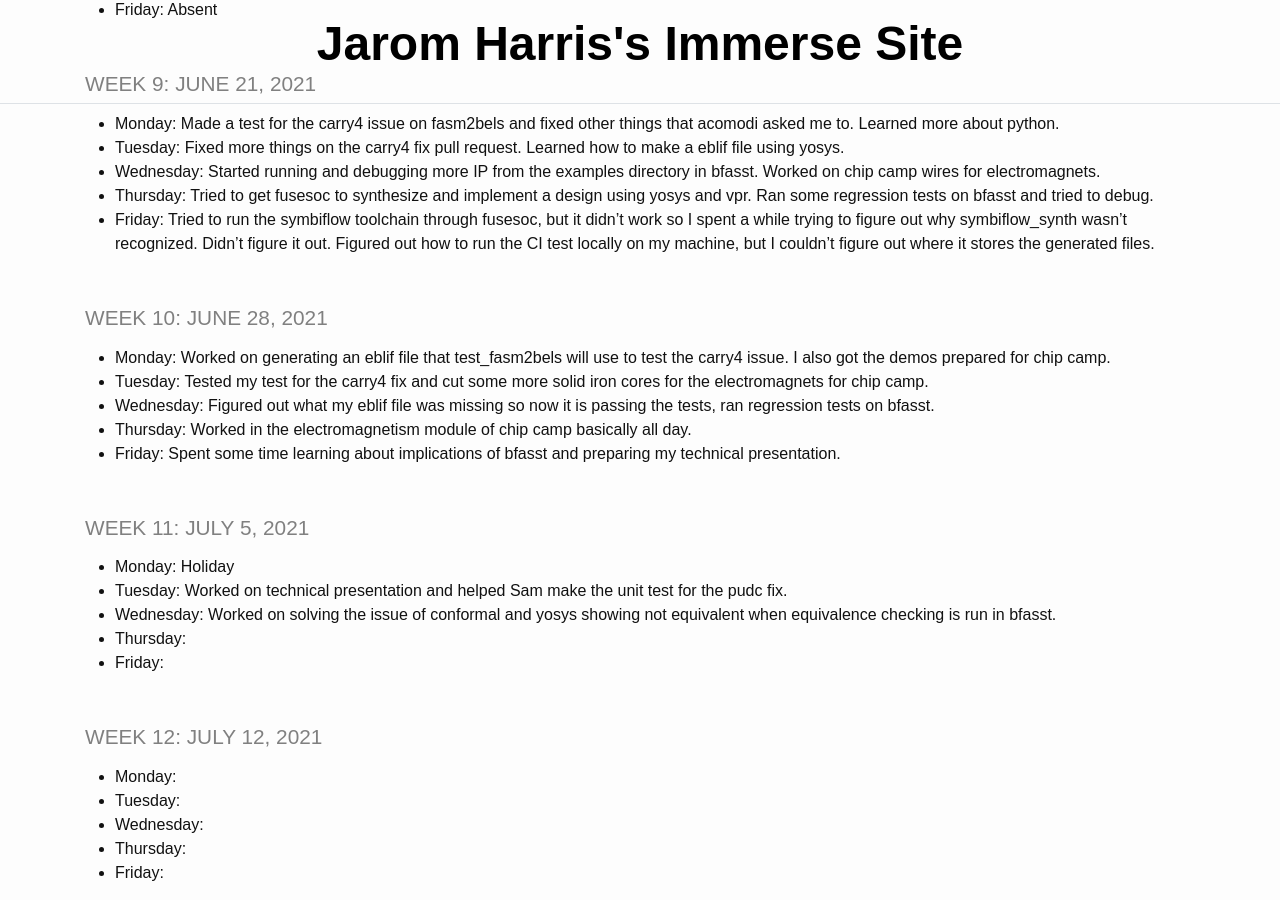
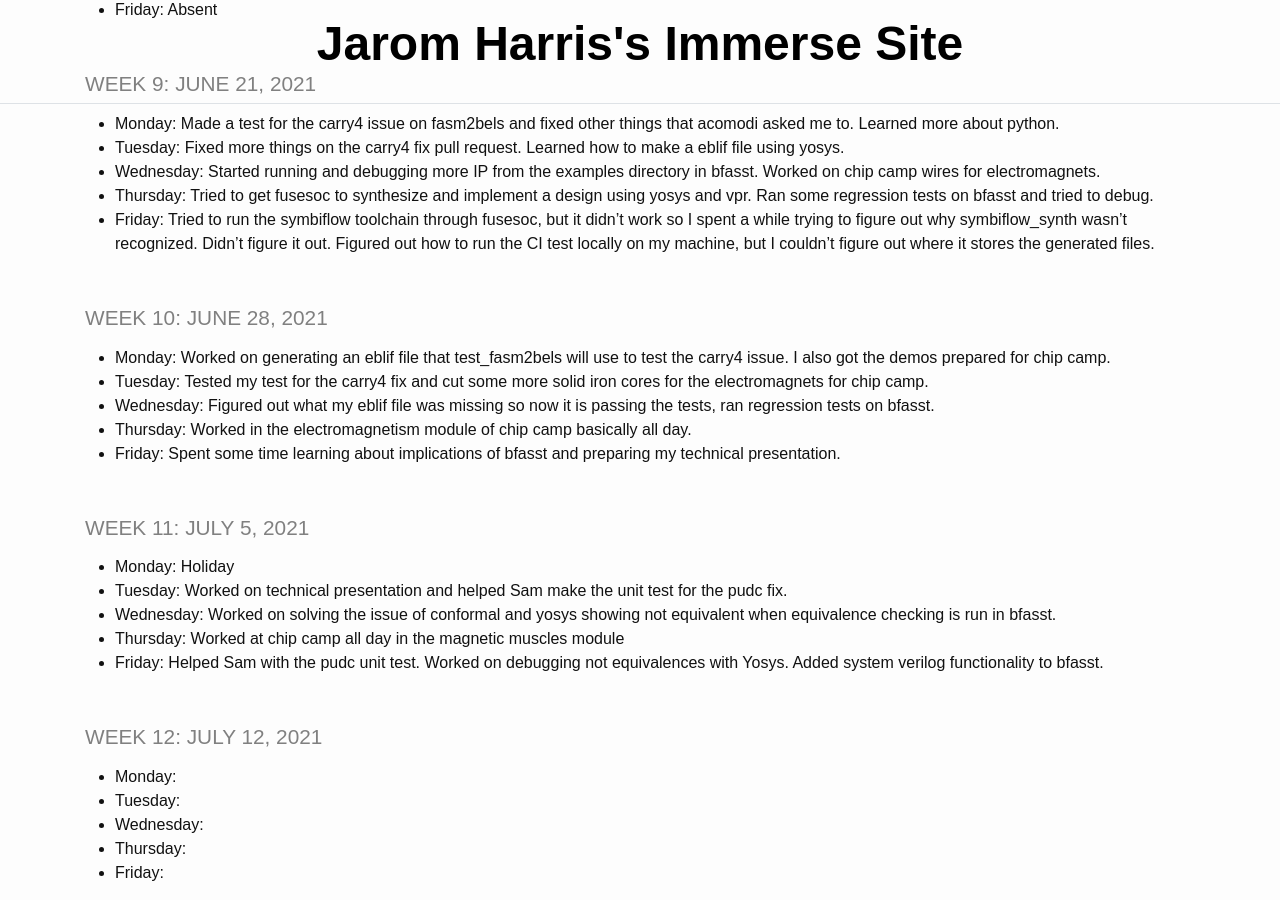
Before and after one commit to jaromharris/immerse, a Jekyll site: the page built from index.md, in a window 1280 px wide and 900 px high, scrolled down 1878 px. Built offline with Jekyll 4.4.1, drawn with Linux system fonts in a browser that asks for light colours.

Commit message:
Update index.md

```diff
--- a/index.md
+++ b/index.md
@@ -78,8 +78,8 @@ title: IMMERSE Log
 * **Monday**: Holiday
 * **Tuesday**: Worked on technical presentation and helped Sam make the unit test for the pudc fix.
 * **Wednesday**: Worked on solving the issue of conformal and yosys showing not equivalent when equivalence checking is run in bfasst.
-* **Thursday**:
-* **Friday**:
+* **Thursday**: Worked at chip camp all day in the magnetic muscles module
+* **Friday**: Helped Sam with the pudc unit test. Worked on debugging not equivalences with Yosys. Added system verilog functionality to bfasst.
 
 ### Week 12: July 12, 2021
 * **Monday**:
```
